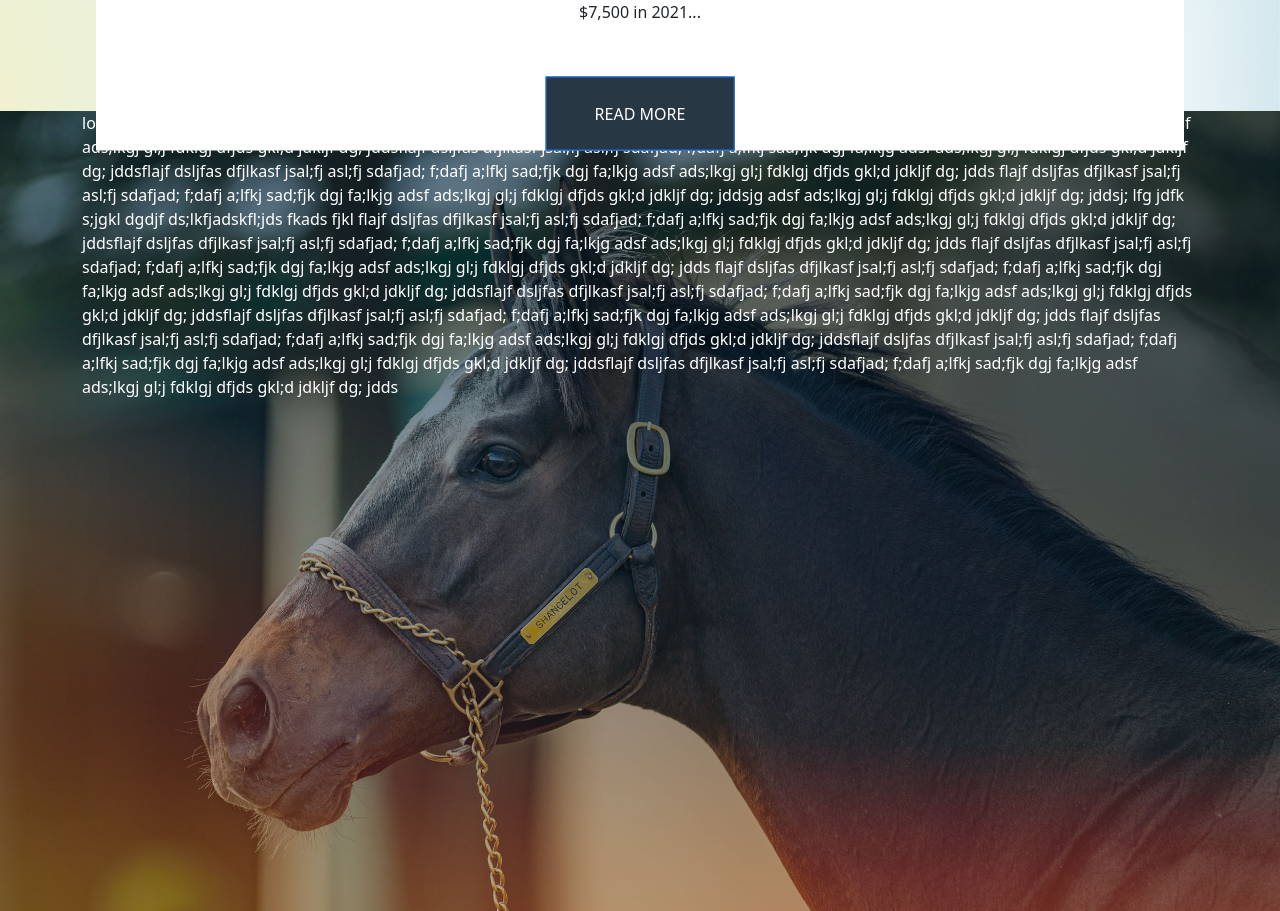
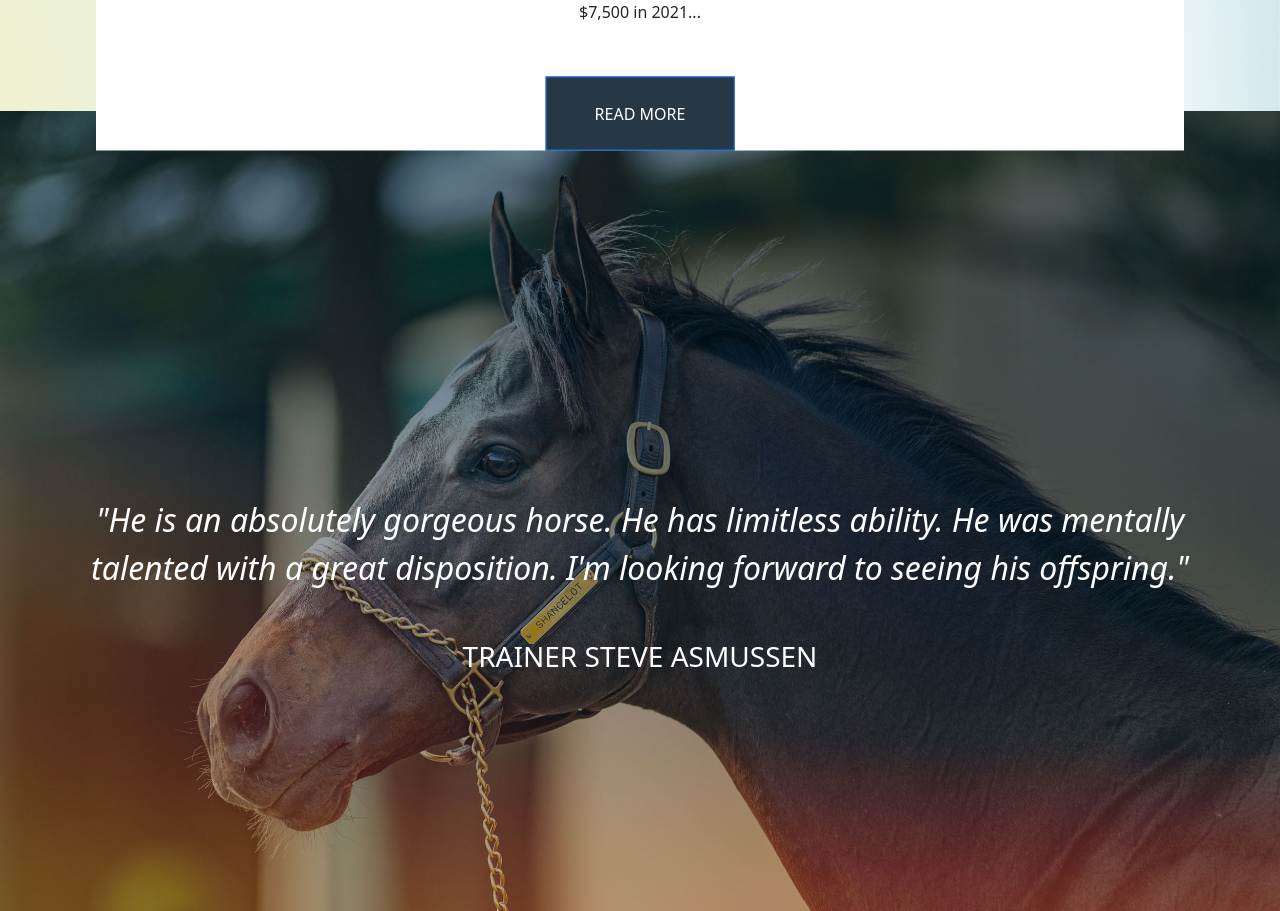
Before and after one commit to thereeceshow/shancepractice, a React (Create React App) app: page / in a window 1280 px wide. Shown: the part 2129-3040 px from the top of the page. Built offline with nearby package versions, Linux system fonts and the light colour scheme.

Commit message:
added Steve quote, rough design created through quote block

```diff
--- a/src/App.css
+++ b/src/App.css
@@ -42,9 +42,16 @@ html, body {
   bottom: 0;
 }
 
+.doubleSpace {
+  line-height: 2rem;
+}
+
+.tripleSpace {
+  line-height: 3rem;
+}
+
 .recordText {
   margin: calc(10vh + 5px) calc(15vw + 3px) 0;
-  line-height: 2rem;
 }
 
 .arrow {
@@ -105,3 +112,7 @@ html, body {
   -ms-transform: translate(-50%, -50%);
   transform: translate(-50%);
 }
+
+.p50 {
+  padding-top: calc(50vh - 15px);
+}
--- a/src/Conf.js
+++ b/src/Conf.js
@@ -33,15 +33,16 @@ export default function Conf() {
 
             </div>
             <div id="quote1">
-                <Container>
-                    <blockquote className="text-white">
-                        lorem50lfjasflajf dsljfas dfjlkasf jsal;fj asl;fj sdafjad; f;dafj a;lfkj sad;fjk dgj fa;lkflajf dsljfas dfjlkasf jsal;fj asl;fj sdafjad; f;dafj a;lfkj sad;fjk dgj fa;lkjg adsf ads;lkgj gl;j fdklgj dfjds gkl;d jdkljf dg; jddsflajf dsljfas dfjlkasf jsal;fj asl;fj sdafjad; f;dafj a;lfkj sad;fjk dgj fa;lkjg adsf ads;lkgj gl;j fdklgj dfjds gkl;d jdkljf dg; jddsflajf dsljfas dfjlkasf jsal;fj asl;fj sdafjad; f;dafj a;lfkj sad;fjk dgj fa;lkjg adsf ads;lkgj gl;j fdklgj dfjds gkl;d jdkljf dg; jdds
-                        flajf dsljfas dfjlkasf jsal;fj asl;fj sdafjad; f;dafj a;lfkj sad;fjk dgj fa;lkjg adsf ads;lkgj gl;j fdklgj dfjds gkl;d jdkljf dg; jddsjg adsf ads;lkgj gl;j fdklgj dfjds gkl;d jdkljf dg; jddsj; lfg jdfk s;jgkl dgdjf ds;lkfjadskfl;jds fkads fjkl
-                        flajf dsljfas dfjlkasf jsal;fj asl;fj sdafjad; f;dafj a;lfkj sad;fjk dgj fa;lkjg adsf ads;lkgj gl;j fdklgj dfjds gkl;d jdkljf dg; jddsflajf dsljfas dfjlkasf jsal;fj asl;fj sdafjad; f;dafj a;lfkj sad;fjk dgj fa;lkjg adsf ads;lkgj gl;j fdklgj dfjds gkl;d jdkljf dg; jdds
-                        flajf dsljfas dfjlkasf jsal;fj asl;fj sdafjad; f;dafj a;lfkj sad;fjk dgj fa;lkjg adsf ads;lkgj gl;j fdklgj dfjds gkl;d jdkljf dg; jdds
-                        flajf dsljfas dfjlkasf jsal;fj asl;fj sdafjad; f;dafj a;lfkj sad;fjk dgj fa;lkjg adsf ads;lkgj gl;j fdklgj dfjds gkl;d jdkljf dg; jddsflajf dsljfas dfjlkasf jsal;fj asl;fj sdafjad; f;dafj a;lfkj sad;fjk dgj fa;lkjg adsf ads;lkgj gl;j fdklgj dfjds gkl;d jdkljf dg; jddsflajf dsljfas dfjlkasf jsal;fj asl;fj sdafjad; f;dafj a;lfkj sad;fjk dgj fa;lkjg adsf ads;lkgj gl;j fdklgj dfjds gkl;d jdkljf dg; jdds
-                        flajf dsljfas dfjlkasf jsal;fj asl;fj sdafjad; f;dafj a;lfkj sad;fjk dgj fa;lkjg adsf ads;lkgj gl;j fdklgj dfjds gkl;d jdkljf dg; jddsflajf dsljfas dfjlkasf jsal;fj asl;fj sdafjad; f;dafj a;lfkj sad;fjk dgj fa;lkjg adsf ads;lkgj gl;j fdklgj dfjds gkl;d jdkljf dg; jddsflajf dsljfas dfjlkasf jsal;fj asl;fj sdafjad; f;dafj a;lfkj sad;fjk dgj fa;lkjg adsf ads;lkgj gl;j fdklgj dfjds gkl;d jdkljf dg; jdds
-                    </blockquote>
+                <Container className="text-center">
+                    <div className="p50">
+
+                        <h2 className="text-white tripleSpace">
+                            <em>
+                            "He is an absolutely gorgeous horse.  He has limitless ability.  He was mentally talented with a great disposition.  I'm looking forward to seeing his offspring."
+                            </em>
+                        </h2>
+                        <h3 className="text-white mt-5">TRAINER STEVE ASMUSSEN</h3>
+                    </div>
 
                 </Container>
 
--- a/src/Record.js
+++ b/src/Record.js
@@ -7,7 +7,7 @@ export default function Record() {
             <Container className="text-center d-flex">
                 <Row>
                     <Col>
-                    <div className="recordText">
+                    <div className="recordText doubleSpace">
                         <h2 className="mb-4">RECORD-BREAKING SPEED</h2>
                         <p className="text-start"><strong>Shancelot's record-breaking 121 Beyer Speed Figure is the fastest Beyer EVER posted by a 3-year-old sprinter.</strong> Overall for 3-year-olds, his figure is bested only by Arrogate in the 2015 Travers at ten furlongs (122) and Holy Bull in the 1994 Met Mile at eigher furlongs (122 by 3-year-old colts.</p>
                     </div>
```
